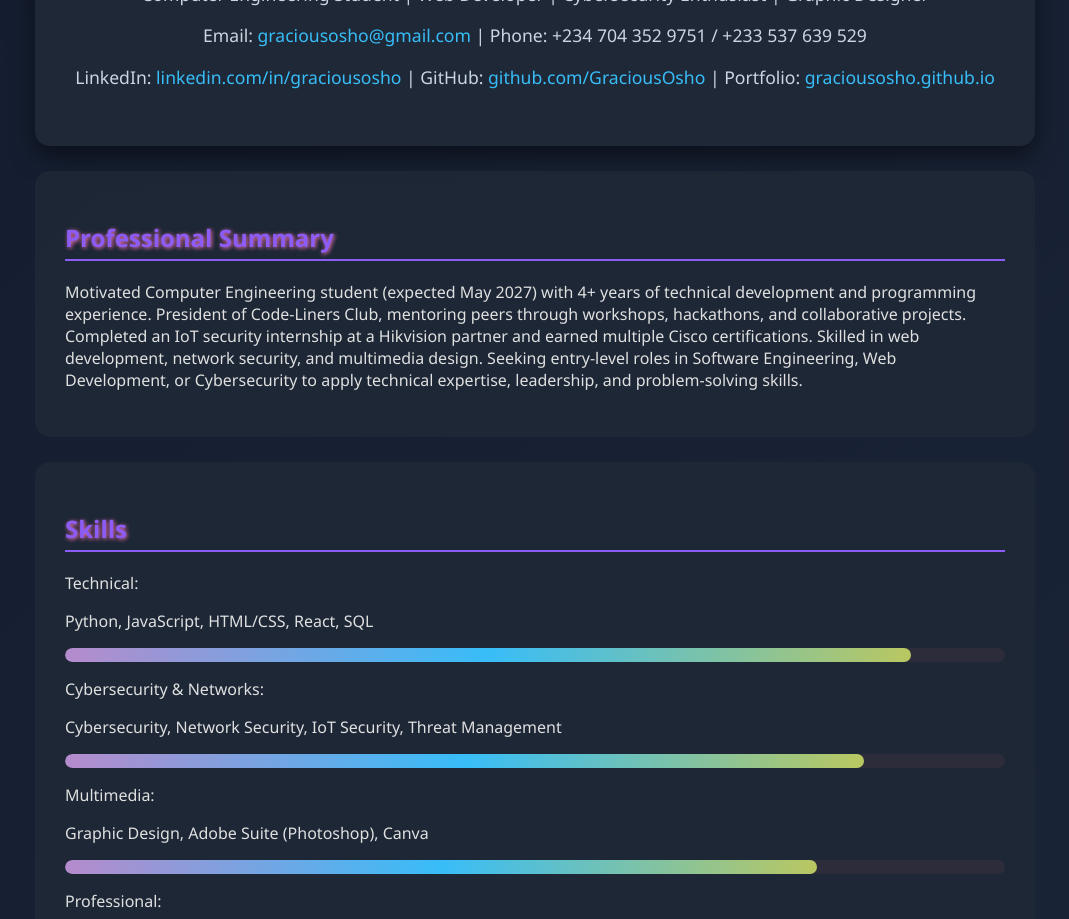
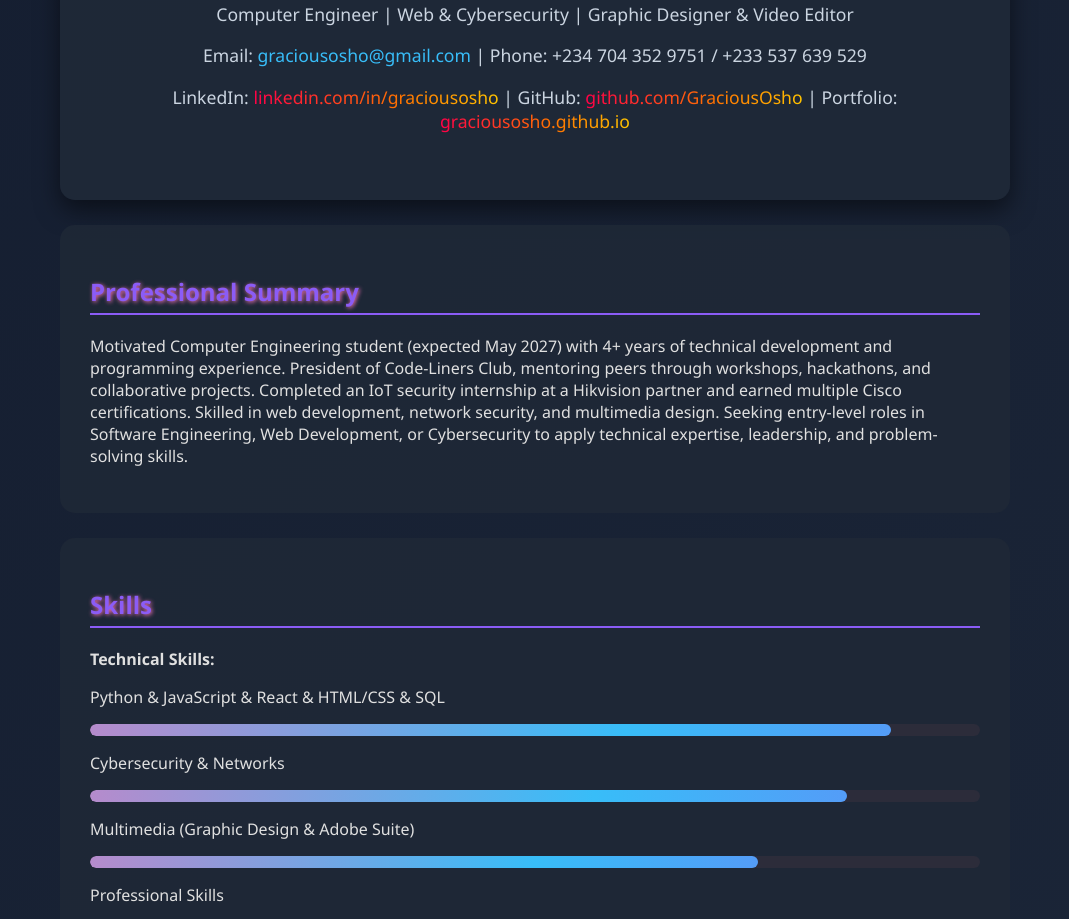
Before and after one commit to graciousosho/GraciousOsho.github.io, a plain HTML site: page index.html in a window 1280 px wide. Shown: the part 211-1130 px from the top of the page, without its empty margins (105-1174 px from the left). Drawn offline with Linux system fonts and the light colour scheme.

Commit message:
Update index.html

```diff
--- a/index.html
+++ b/index.html
@@ -3,16 +3,16 @@
 <head>
 <meta charset="UTF-8">
 <meta name="viewport" content="width=device-width, initial-scale=1.0">
-<title>Gracious Osho - Portfolio CV</title>
+<title>Gracious Osho - Interactive Portfolio CV</title>
 <style>
-/* ---------- Body & Animated Gradient ---------- */
+/* ---------- Body & Background ---------- */
 body {
     font-family: 'Segoe UI', Tahoma, Geneva, Verdana, sans-serif;
     margin:0;
     padding:0;
     background: linear-gradient(-45deg, #0f172a, #1e293b, #0f172a, #1e293b);
     background-size: 400% 400%;
-    animation: gradientBG 20s ease infinite;
+    animation: gradientBG 15s ease infinite;
     color:#e0e0e0;
 }
 @keyframes gradientBG {
@@ -23,15 +23,15 @@ body {
 
 /* ---------- Container ---------- */
 .container {
-    max-width: 1000px;
+    max-width: 950px;
     margin: 40px auto;
-    padding: 20px;
+    padding: 30px;
 }
 
 /* ---------- Header ---------- */
 .header {
     text-align:center;
-    padding:40px;
+    padding:50px;
     border-radius:15px;
     background: rgba(31, 41, 55, 0.95);
     box-shadow: 0 10px 25px rgba(0,0,0,0.5);
@@ -44,9 +44,7 @@ body {
 .header h1 {
     margin:10px 0;
     font-size:3em;
-    background: linear-gradient(90deg, #8b5cf6, #f472b6, #38bdf8, #facc15, #8b5cf6);
-    -webkit-background-clip: text;
-    -webkit-text-fill-color: transparent;
+    text-shadow: 1px 1px 8px #f472b6;
 }
 .header p {
     font-size:1.1em;
@@ -57,8 +55,20 @@ body {
     color:#f472b6;
     text-shadow: 1px 1px 5px #38bdf8;
 }
-.header a { color:#38bdf8; text-decoration:none; }
-.header a:hover { color:#f472b6; text-shadow: 0 0 5px #f472b6; }
+
+/* ---------- Rainbow Gradient Text ---------- */
+.rainbow-text {
+  background: linear-gradient(90deg, #ff0047, #ff7300, #ffeb00, #00ff7f, #00bfff, #9b00ff);
+  background-size: 300% 300%;
+  -webkit-background-clip: text;
+  -webkit-text-fill-color: transparent;
+  animation: rainbowMove 5s linear infinite;
+}
+@keyframes rainbowMove {
+  0% { background-position: 0% 50%; }
+  50% { background-position: 100% 50%; }
+  100% { background-position: 0% 50%; }
+}
 
 /* ---------- Sections ---------- */
 .section {
@@ -69,8 +79,8 @@ body {
     transition: transform 0.3s, box-shadow 0.3s, background 0.3s;
 }
 .section:hover {
-    transform: translateY(-5px);
-    box-shadow: 0 15px 25px rgba(0,0,0,0.5);
+    transform: translateY(-8px);
+    box-shadow: 0 15px 30px rgba(0,0,0,0.6);
     background: rgba(55, 65, 81, 0.95);
 }
 .section h2 {
@@ -84,6 +94,17 @@ body {
 ul { list-style:none; padding-left:0; }
 li { margin-bottom:10px; }
 
+/* ---------- Links ---------- */
+a {
+    color:#38bdf8;
+    text-decoration:none;
+    transition: color 0.3s, text-shadow 0.3s;
+}
+a:hover {
+    color:#f472b6;
+    text-shadow: 0 0 10px #f472b6;
+}
+
 /* ---------- Skill Bars ---------- */
 .skill-bar {
     background:#2c2c3a;
@@ -92,12 +113,12 @@ li { margin-bottom:10px; }
     margin:8px 0;
 }
 .skill-fill {
-    height:14px;
+    height:12px;
     border-radius:10px;
     width:0%;
-    background: linear-gradient(90deg, #8b5cf6, #f472b6, #38bdf8, #facc15, #8b5cf6);
+    background: linear-gradient(90deg, #8b5cf6, #f472b6, #38bdf8, #8b5cf6);
     background-size: 300% 300%;
-    animation: moveGradient 4s linear infinite;
+    animation: moveGradient 3s linear infinite;
 }
 @keyframes moveGradient {
     0%{background-position:0% 50%;}
@@ -105,19 +126,17 @@ li { margin-bottom:10px; }
     100%{background-position:0% 50%;}
 }
 
-/* ---------- Links ---------- */
-a { color:#38bdf8; text-decoration:none; transition: color 0.3s; }
-a:hover { color:#f472b6; text-shadow: 0 0 8px #f472b6; }
-
-/* ---------- Footer ---------- */
+/* ---------- Footer / Contact ---------- */
 .contact p { margin:5px 0; }
 
 </style>
 <script>
 // Animate skill bars on load
 window.onload = function() {
-    const fills = document.querySelectorAll('.skill-fill');
-    fills.forEach(fill => fill.style.width = fill.getAttribute('data-skill'));
+    var fills = document.querySelectorAll('.skill-fill');
+    fills.forEach(function(fill){
+        fill.style.width = fill.getAttribute('data-skill');
+    });
 }
 </script>
 </head>
@@ -127,10 +146,14 @@ window.onload = function() {
 
 <!-- Header -->
 <div class="header">
-    <h1>Gracious Osho</h1>
-    <p>Computer Engineering Student | Web Developer | Cybersecurity Enthusiast | Graphic Designer</p>
+    <h1 class="rainbow-text">Gracious Osho</h1>
+    <p>Computer Engineer | Web & Cybersecurity | Graphic Designer & Video Editor</p>
     <p>Email: <a href="mailto:graciousosho@gmail.com">graciousosho@gmail.com</a> | Phone: +234 704 352 9751 / +233 537 639 529</p>
-    <p>LinkedIn: <a href="https://www.linkedin.com/in/graciousosho" target="_blank">linkedin.com/in/graciousosho</a> | GitHub: <a href="https://github.com/GraciousOsho" target="_blank">github.com/GraciousOsho</a> | Portfolio: <a href="https://graciousosho.github.io" target="_blank">graciousosho.github.io</a></p>
+    <p>
+        LinkedIn: <a href="https://www.linkedin.com/in/graciousosho" target="_blank" class="rainbow-text">linkedin.com/in/graciousosho</a> |
+        GitHub: <a href="https://github.com/GraciousOsho" target="_blank" class="rainbow-text">github.com/GraciousOsho</a> |
+        Portfolio: <a href="https://graciousosho.github.io" target="_blank" class="rainbow-text">graciousosho.github.io</a>
+    </p>
 </div>
 
 <!-- Summary -->
@@ -142,16 +165,14 @@ window.onload = function() {
 <!-- Skills -->
 <div class="section">
 <h2>Skills</h2>
-<p>Technical:</p>
-<p>Python, JavaScript, HTML/CSS, React, SQL</p>
+<p><strong>Technical Skills:</strong></p>
+<p>Python & JavaScript & React & HTML/CSS & SQL</p>
 <div class="skill-bar"><div class="skill-fill" data-skill="90%"></div></div>
-<p>Cybersecurity & Networks:</p>
-<p>Cybersecurity, Network Security, IoT Security, Threat Management</p>
+<p>Cybersecurity & Networks</p>
 <div class="skill-bar"><div class="skill-fill" data-skill="85%"></div></div>
-<p>Multimedia:</p>
-<p>Graphic Design, Adobe Suite (Photoshop), Canva</p>
-<div class="skill-bar"><div class="skill-fill" data-skill="80%"></div></div>
-<p>Professional:</p>
+<p>Multimedia (Graphic Design & Adobe Suite)</p>
+<div class="skill-bar"><div class="skill-fill" data-skill="75%"></div></div>
+<p>Professional Skills</p>
 <ul>
 <li>Project Leadership & Mentorship</li>
 <li>Problem Solving & Analytical Thinking</li>
@@ -163,20 +184,21 @@ window.onload = function() {
 <!-- Experience -->
 <div class="section">
 <h2>Experience</h2>
+
 <div class="section">
 <strong>President – Code-Liners Club</strong>, African Church Grammar School, Abeokuta, Nigeria | Sep 2018 – Sep 2020
 <ul>
-<li>Led a student programming club, organizing workshops and coding sessions focused on Scratch programming.</li>
-<li>Mentored fellow students in coding principles, problem-solving, and project development.</li>
-<li>Encouraged teamwork, logical thinking, and confidence in programming among peers.</li>
-<li><em>Experience-based leadership; no formal certification.</em></li>
+<li>Led a student programming club, organizing workshops and coding sessions for peers.</li>
+<li>Focused on Scratch programming, guiding members through creative games and interactive projects.</li>
+<li>Mentored students in basic coding principles, problem-solving, and project development.</li>
+<li><em>Note: Experience-based leadership; no formal certification.</em></li>
 </ul>
 </div>
 
 <div class="section">
 <strong>IT & Security Intern</strong>, Korangtech IT Security Solutions (Hikvision Partner), Accra, Ghana | May 2024 – Sep 2024
 <ul>
-<li>Installed, configured, and maintained Hikvision Pro security systems, including facial recognition and intruder alarms.</li>
+<li>Installed, configured, and maintained Hikvision Pro security systems including facial recognition and intruder alarms.</li>
 <li>Integrated IoT-based security solutions with networks, power systems, and magnetic locks.</li>
 <li>Performed troubleshooting and ensured secure, reliable performance of interconnected hardware and software systems.</li>
 </ul>
@@ -187,7 +209,7 @@ window.onload = function() {
 <div class="section">
 <h2>Projects</h2>
 <ul>
-<li><strong>IoT Security Simulator (Python)</strong> – 2025–Ongoing: Simulates IoT vulnerabilities, detects attacks, and tests mitigations. <a href="https://github.com/GraciousOsho/IoT-Door-Simulator" target="_blank">GitHub</a></li>
+<li><strong>IoT Security Simulator (Python)</strong> – 2025–Present: Python tool simulating IoT vulnerabilities, detecting attacks, and testing basic mitigations. <a href="https://github.com/GraciousOsho/IoT-Door-Simulator" target="_blank">GitHub</a></li>
 <li><strong>Empowerment Platform – "I Am Who I Am"</strong> – 2022: Advocacy website promoting inclusion and empowerment. Live at <a href="https://site-i-am-who-i-am100.mystrikingly.com/" target="_blank">site-i-am-who-i-am100.mystrikingly.com</a></li>
 </ul>
 </div>
@@ -197,7 +219,7 @@ window.onload = function() {
 <h2>Education</h2>
 <ul>
 <li>BEng Computer Engineering – Accra Institute of Technology, Ghana | Expected May 2027</li>
-<li>A-Level Certification, Mathematics & Physics – African Science Academy, Ghana | Jun 2022</li>
+<li>A-Level Certification (Math & Physics) – African Science Academy, Ghana | Jun 2022</li>
 <li>Secondary Education – African Church Grammar School, Abeokuta, Nigeria | Sep 2015 – Sep 2021 | WAEC/O'Level Certificate</li>
 </ul>
 </div>
@@ -222,12 +244,17 @@ window.onload = function() {
 <ul>
 <li>Delivered digital literacy and STEM mentorship to youth</li>
 <li>Provided web & IT support for community and faith-based organizations</li>
-<li>Volunteered as a Graphic Designer for OneNess Foundation Hub, creating visuals for programs</li>
+<li>Volunteered as a Graphic Designer for OneNess Foundation Hub</li>
 <li>Organized coding workshops and hackathons</li>
 </ul>
 </div>
 
+<!-- References -->
+<div class="section">
+<h2>References</h2>
+<p>Available upon request</p>
 </div>
 
+</div>
 </body>
 </html>
```
